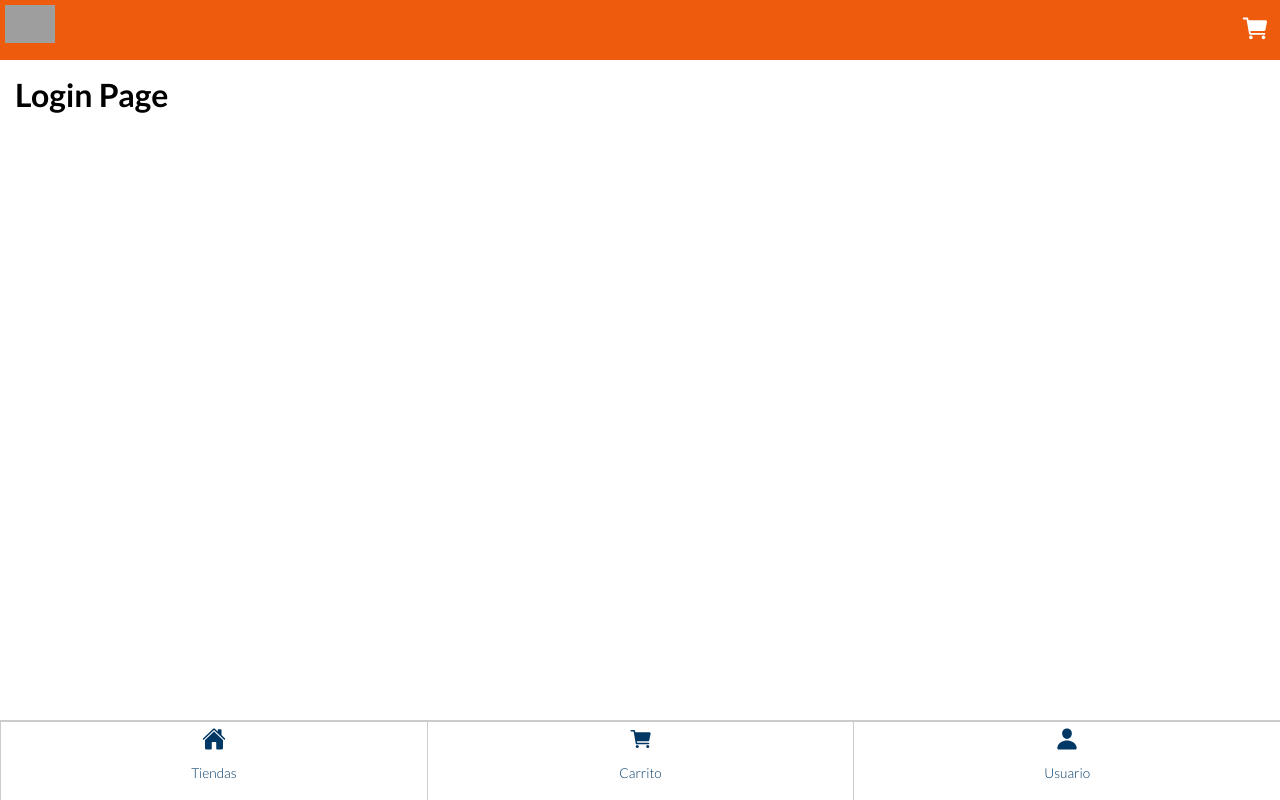
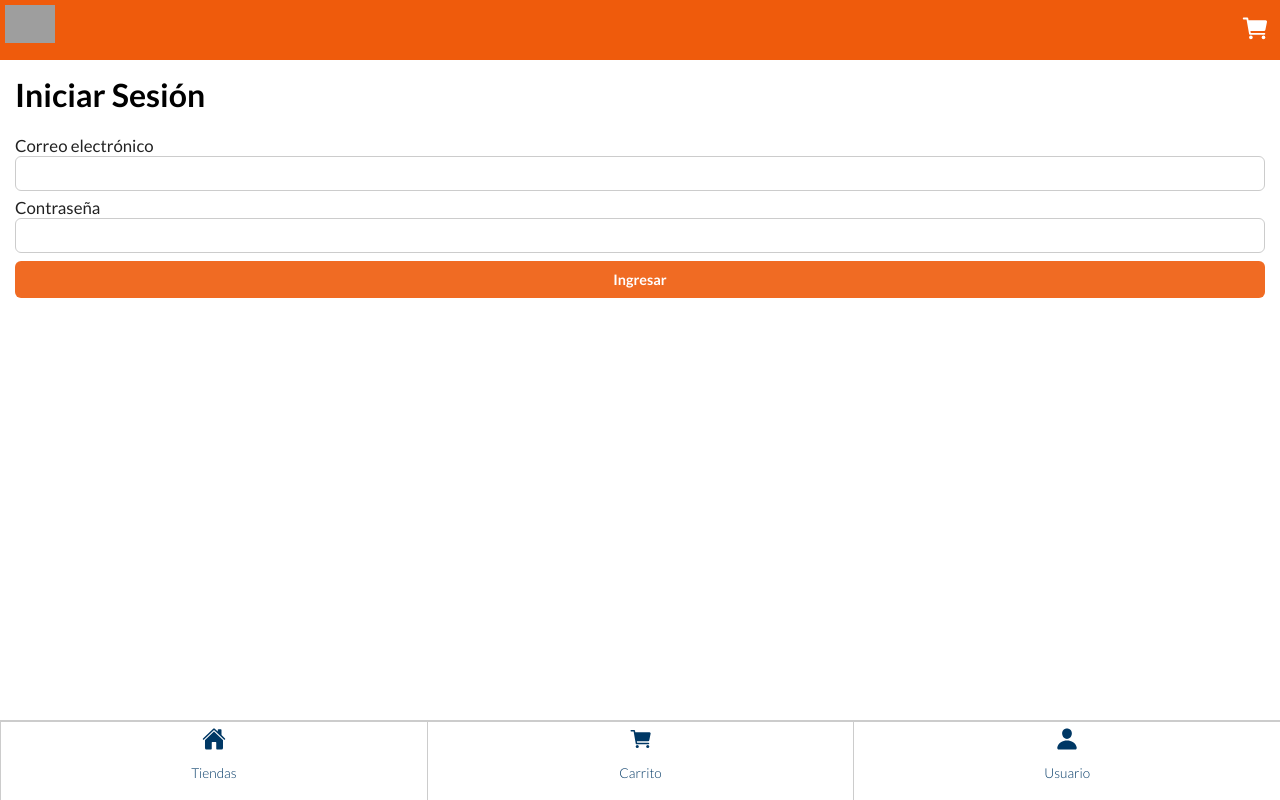
Before and after one commit to jsuazag/cedeshops-app, a React (Create React App) app: page /login in a window 1280 px wide. Built offline with nearby package versions, Linux system fonts and the light colour scheme; grey boxes are pictures that could not be loaded.

Commit message:
form styles

```diff
--- a/package.json
+++ b/package.json
@@ -8,6 +8,7 @@
     "@testing-library/user-event": "^13.5.0",
     "react": "^18.2.0",
     "react-dom": "^18.2.0",
+    "react-hook-form": "^7.36.1",
     "react-icons": "^4.4.0",
     "react-router-dom": "^6.4.0",
     "react-scripts": "5.0.1",
--- a/src/globalStyles.js
+++ b/src/globalStyles.js
@@ -1,14 +1,61 @@
-import { createGlobalStyle } from "styled-components";
+import styled, { createGlobalStyle } from "styled-components";
+import { Theme } from "./themes/theme";
 
 export const GlobalStyle = createGlobalStyle`
-
     *, ::after, ::before {
         box-sizing: border-box;
     }
-
     body {
         margin: 0;
         padding: 0;
         font-family: "Lato";
     }
 `;
+
+export const FormControl = styled.section`
+  display: flex;
+  flex-direction: column;
+  margin: 6px 0;
+`;
+
+export const FormControLabel = styled.label`
+  font-size: 1.05em;
+  color: ${Theme.primary_text};
+`;
+
+export const FormControlInput = styled.input`
+  font-family: "Lato";
+  font-size: 1.1em;
+  color: ${Theme.primary_text};
+  padding: 6px 8px;
+  width: 100%;
+  border-radius: 6px;
+  border: 1px solid #ccc;
+  outline: none;
+`;
+
+export const FormControlAction = styled.div`
+  display: flex;
+  align-items: center;
+  justify-content: center;
+  margin: 8px 0;
+`;
+
+export const Button = styled.button`
+  width: 100%;
+  border-radius: 6px;
+  padding: 10px 8px;
+  font-family: "Lato";
+  color: ${ props => props.textColor || "#fff" };
+  background-color: ${ props => props.bgColor || Theme.primary };
+  border-color: ${ props => props.borderColor };
+  border-style: ${ props => props.borderColor ? "solid" : "none" } ;
+  text-align: center;
+  font-weight: 700;
+  cursor: pointer;
+  font-size: 0.9em;
+  opacity: 0.9;
+  &:hover {
+    opacity: 1;
+  }
+`;
--- a/src/pages/Login/index.js
+++ b/src/pages/Login/index.js
@@ -1,7 +1,29 @@
 import { Page } from "../../components/Page";
+import {
+  Button,
+  FormControl,
+  FormControLabel,
+  FormControlAction,
+  FormControlInput,
+} from "../../globalStyles";
 
 export const Login = () => (
   <Page>
-    <h1>Login Page</h1>
+    <h1>Iniciar Sesión</h1>
+    <form>
+      <FormControl>
+        <FormControLabel>Correo electrónico</FormControLabel>
+        <FormControlInput type="email" />
+      </FormControl>
+
+      <FormControl>
+        <FormControLabel>Contraseña</FormControLabel>
+        <FormControlInput type="password" />
+      </FormControl>
+
+      <FormControlAction>
+        <Button>Ingresar</Button>
+      </FormControlAction>
+    </form>
   </Page>
 );
```
Also changed, not shown: 1 other file (tests, documents, lock files or other folders).
